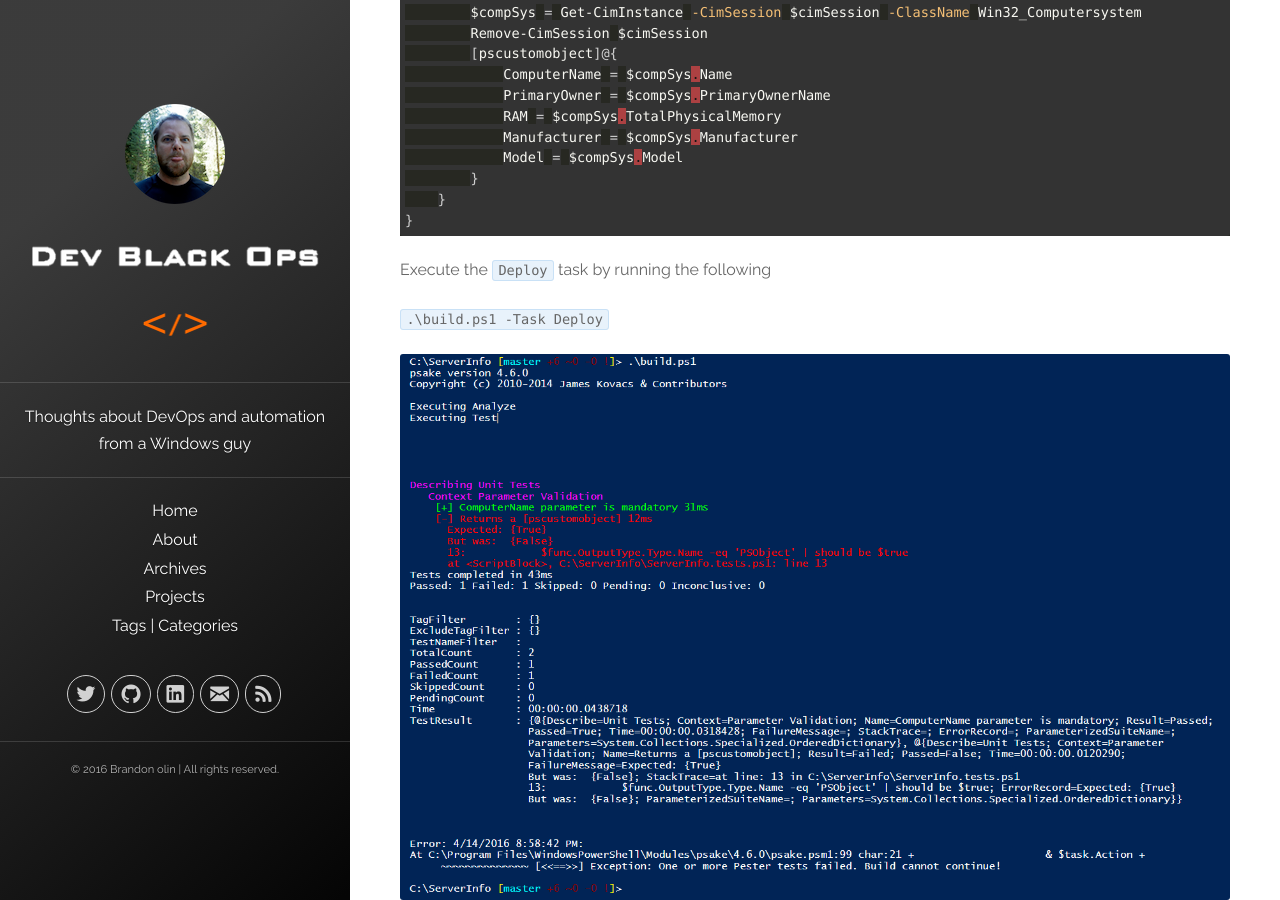
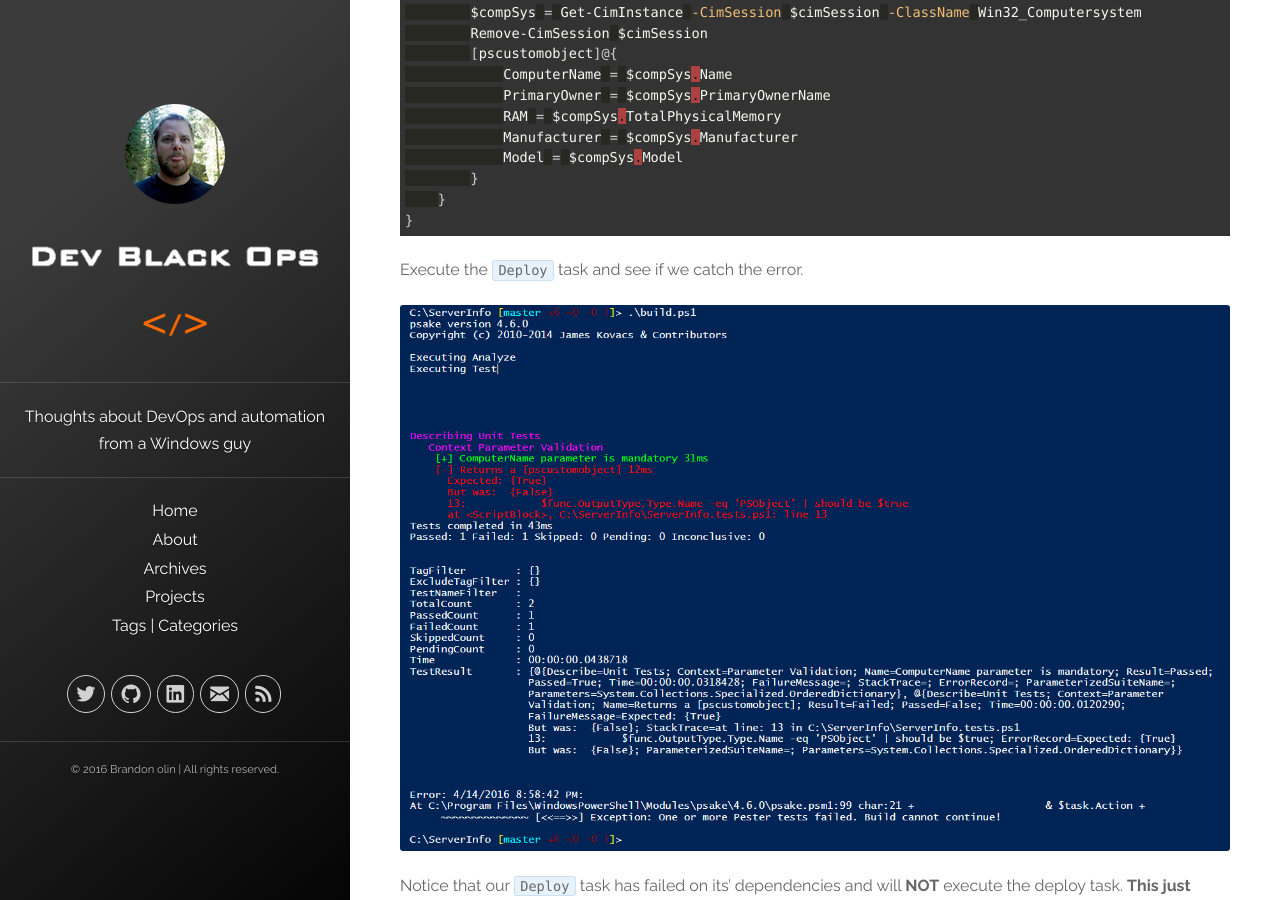
Before and after one commit to devblackops/devblackops.github.io, a Jekyll site: the page built from _posts/2016-04-07-building-a-aimple-release-pipeline-in-powershell-using-psake-pester-and-psdeploy.md, in a window 1280 px wide and 900 px high, scrolled down 13302 px. Built offline with Jekyll 4.4.1, drawn with Linux system fonts in a browser that asks for light colours; nearby versions of some CDN libraries; comment, search, counter and statistics services are not loaded.

Commit message:
Edit post

````diff
--- a/_posts/2016-04-07-building-a-aimple-release-pipeline-in-powershell-using-psake-pester-and-psdeploy.md
+++ b/_posts/2016-04-07-building-a-aimple-release-pipeline-in-powershell-using-psake-pester-and-psdeploy.md
@@ -393,9 +393,7 @@ process {
 
 {% endhighlight %}
 
-Execute the ```Deploy``` task by running the following
-
-```.\build.ps1 -Task Deploy```
+Execute the ```Deploy``` task and see if we catch the error.
 
 ![](/images/posts/building-a-aimple-release-pipeline-in-powershell-using-psake-pester-and-psdeploy/build-failure.png)
 
````
